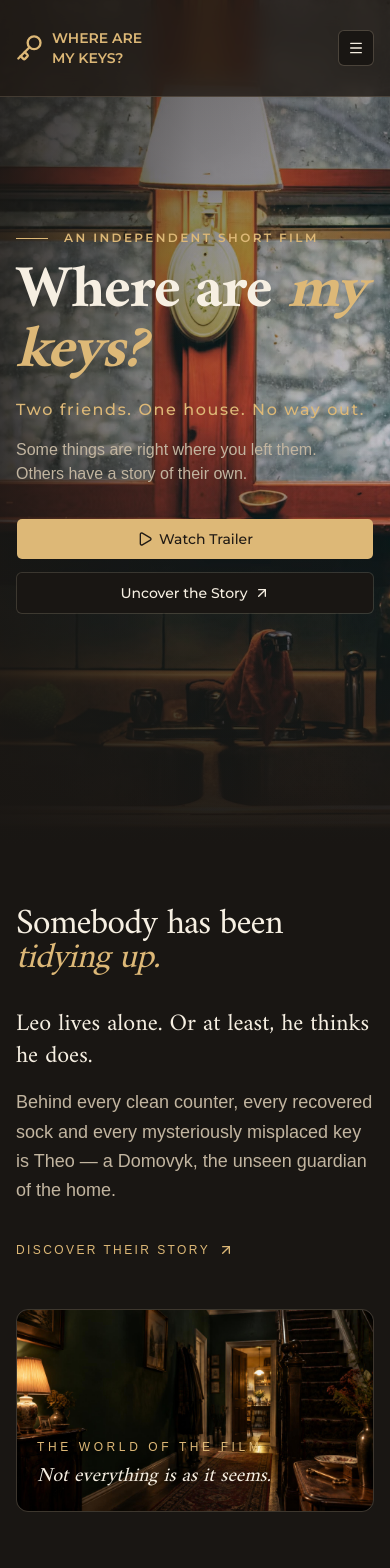
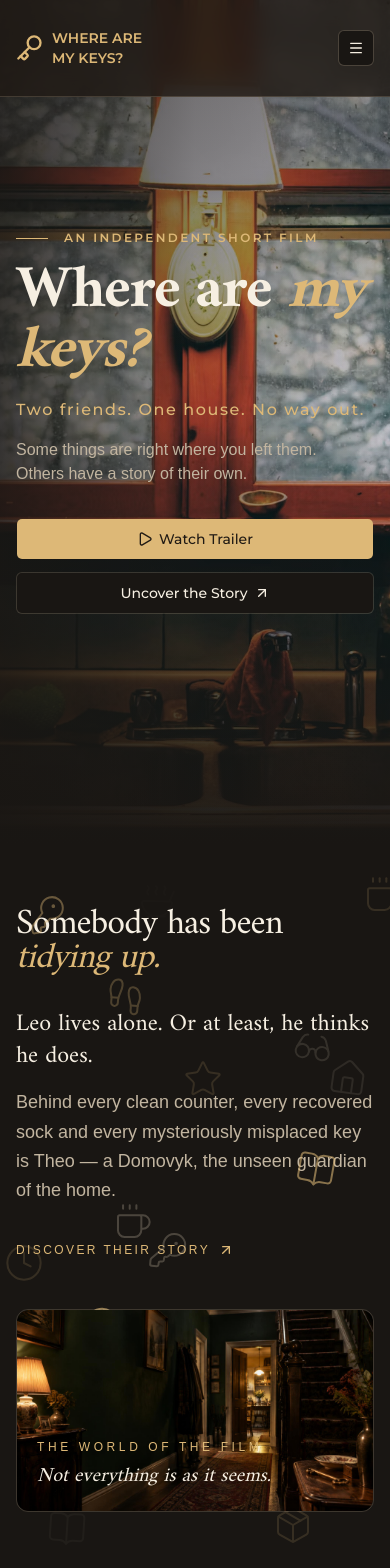
Before and after one commit to serjayd/Where-Are-My-Keys, a Next.js app in the folder web/: page / in a window 390 px wide. Shown: the top 1568 px of the page. Built offline with nearby package versions, Linux system fonts and the light colour scheme; a web font is replaced by a local one.

Commit message:
Home Page UI Update BG

```diff
--- a/web/package.json
+++ b/web/package.json
@@ -14,6 +14,7 @@
     "class-variance-authority": "^0.7.1",
     "cn": "^0.4.0",
     "lucide-react": "^1.54.0",
+    "motion": "^14.1.0",
     "next": "16.4.0",
     "radix-ui": "^1.7.0",
     "react": "19.3.0",
--- a/web/src/app/(routes)/house/page.tsx
+++ b/web/src/app/(routes)/house/page.tsx
@@ -1,10 +1,12 @@
 import Container from "@/components/shared/Container";
 import PageHeading from "@/components/shared/PageHeading";
+import GameWrapper from "@/pages/house/GameWrapper";
 
 export default function HousePage() {
   return (
     <Container className="pt-32 lg:pt-48 pb-16">
       <PageHeading title="Come in." titleHighlighted="Look closer." />
+      <GameWrapper />
     </Container>
   );
 }
--- a/web/src/app/(routes)/page.tsx
+++ b/web/src/app/(routes)/page.tsx
@@ -1,3 +1,4 @@
+import FloatingIconsBackground from "@/components/shared/FloatingIconsBackground";
 import BannerSection from "@/pages/home/BannerSection";
 import HeroSection from "@/pages/home/HeroSection";
 import StorySection from "@/pages/home/StorySection";
@@ -7,8 +8,11 @@ export default function HomePage() {
   return (
     <>
       <HeroSection />
-      <StorySection />
-      <TrailerSection />
+      <div className="relative">
+        <FloatingIconsBackground />
+        <StorySection />
+        <TrailerSection />
+      </div>
       <BannerSection />
     </>
   );
--- /dev/null
+++ b/web/src/components/shared/FloatingIconsBackground.tsx
@@ -0,0 +1,82 @@
+"use client";
+
+import { motion } from "motion/react";
+import {
+  KeyRound,
+  Ghost,
+  House,
+  BookOpen,
+  Soup,
+  Footprints,
+  Search,
+  Lamp,
+  Clock,
+  Heart,
+  Star,
+  Package,
+  Coffee,
+  Headphones,
+  Glasses,
+  type LucideIcon,
+} from "lucide-react";
+
+const icons: LucideIcon[] = [
+  KeyRound,
+  Ghost,
+  House,
+  BookOpen,
+  Soup,
+  Footprints,
+  Search,
+  Lamp,
+  Clock,
+  Heart,
+  Star,
+  Package,
+  Coffee,
+  Headphones,
+  Glasses,
+];
+
+const floatingIcons = icons.flatMap((Icon, i) =>
+  Array.from({ length: 2 }, (_, j) => ({
+    Icon,
+    id: `${i}-${j}`,
+    left: `${(i * 23 + j * 31 + 7) % 95}%`,
+    top: `${(i * 37.3 + j * 29 + 5) % 90}%`,
+    delay: (i * 0.8 + j * 2) % 10,
+    duration: 8 + ((i + j) % 6),
+    highlight: j === 0,
+  })),
+);
+
+export default function FloatingIconsBackground() {
+  return (
+    <div className="pointer-events-none absolute inset-0 overflow-hidden">
+      {floatingIcons.map(
+        ({ Icon, id, left, top, delay, duration, highlight }) => (
+          <motion.div
+            key={id}
+            className={`absolute ${
+              highlight ? "text-primary" : "text-muted-foreground"
+            }`}
+            style={{ left, top }}
+            animate={{
+              opacity: highlight ? [0.15, 0.7, 0.15] : [0, 0.3, 0],
+              y: [0, -20, 0],
+              rotate: [0, 10, -10, 0],
+            }}
+            transition={{
+              duration,
+              delay,
+              repeat: Infinity,
+              ease: "easeInOut",
+            }}
+          >
+            <Icon className={`size-10 lg:size-12`} strokeWidth={1.2} />
+          </motion.div>
+        ),
+      )}
+    </div>
+  );
+}
--- a/web/src/config/footer.data.ts
+++ b/web/src/config/footer.data.ts
@@ -12,8 +12,9 @@ export const FOOTER_DATA = [
     title: "Information",
     links: [
       { label: "Frequently Asked Questions", href: "/faq" },
-      { label: "Contact & Newsletter", href: "/contact" },
-      { label: "Meet the Developers", href: "/developers" },
+      { label: "Contact Us", href: "/contact" },
+      { label: "The House", href: "/house" },
+      { label: "Developers", href: "/developers" },
     ],
   },
 ];
--- a/web/src/pages/home/HeroSection.tsx
+++ b/web/src/pages/home/HeroSection.tsx
@@ -49,7 +49,7 @@ export default function HeroSection() {
             className="group px-8 py-5 font-mono hover:border-primary hover:bg-primary/5 hover:text-primary"
             asChild
           >
-            <Link href="#story">
+            <Link href="/story">
               Uncover the Story
               <ArrowUpRight className="transition-transform duration-300 group-hover:-translate-y-0.5 group-hover:translate-x-0.5" />
             </Link>
--- a/web/src/pages/home/StorySection.tsx
+++ b/web/src/pages/home/StorySection.tsx
@@ -1,24 +1,35 @@
+"use client";
+
 import Container from "@/components/shared/Container";
 import { ArrowUpRight } from "lucide-react";
 import Image from "next/image";
 import Link from "next/link";
+import { useState } from "react";
 
 export default function StorySection() {
+  const [isIconsShown, setIsIconsShown] = useState(false);
+
   return (
     <section className="py-16">
       <Container>
         <div className="flex flex-col lg:flex-row items-start lg:items-end justify-between gap-8">
-          <h2 className="font-serif text-4xl leading-[0.95] tracking-tight sm:text-5xl md:text-6xl lg:text-7xl">
+          <h2 className="font-serif cursor-default text-4xl leading-[0.95] tracking-tight sm:text-5xl md:text-6xl lg:text-7xl">
             Somebody has been
             <br />
-            <span className="italic text-primary">tidying up.</span>
+            <span
+              onMouseEnter={() => setIsIconsShown(true)}
+              onMouseLeave={() => setIsIconsShown(false)}
+              className="italic cursor-pointer text-primary"
+            >
+              tidying up.
+            </span>
           </h2>
           <div className="max-w-xl">
-            <h3 className="mb-4 font-serif text-2xl font-medium sm:text-3xl">
+            <h3 className="mb-4 font-serif text-2xl cursor-default font-medium sm:text-3xl">
               Leo lives alone. Or at least, he thinks he does.
             </h3>
 
-            <p className="mb-8 text-lg leading-relaxed text-muted-foreground">
+            <p className="mb-8 text-lg leading-relaxed cursor-default text-muted-foreground">
               Behind every clean counter, every recovered sock and every
               mysteriously misplaced key is Theo — a Domovyk, the unseen
               guardian of the home.
@@ -34,11 +45,16 @@ export default function StorySection() {
           </div>
         </div>
         <div className="group relative mt-12 overflow-hidden rounded-xl border border-warm-black/10 sm:mt-20">
-          <div className="relative aspect-video w-full sm:aspect-21/9">
+          <div
+            className={`relative aspect-video w-full sm:aspect-21/9 transition-all duration-700 ${
+              isIconsShown ? "opacity-10 scale-[1.02]" : "opacity-100 scale-100"
+            }`}
+          >
             <Image
               src="/story-banner.png"
+              fill
+              sizes="(max-width: 768px) 100vw, 50vw"
               alt="A glimpse into Leo's mysterious home"
-              fill
               className="object-cover object-center transition-transform duration-700 ease-out rounded-xl group-hover:scale-[1.03]"
               priority={false}
             />
--- a/web/src/pages/home/TrailerSection.tsx
+++ b/web/src/pages/home/TrailerSection.tsx
@@ -4,7 +4,7 @@ import { ArrowUpRight } from "lucide-react";
 
 export default function TrailerSection() {
   return (
-    <section className="py-16">
+    <section id="trailer" className="py-16">
       <Container>
         <div className="mb-6 flex items-center gap-3">
           <span className="h-px w-8 bg-primary" />
@@ -13,7 +13,7 @@ export default function TrailerSection() {
           </span>
         </div>
 
-        <div className="group relative overflow-hidden border border-cream/10 bg-black shadow-2xl shadow-black/30">
+        <div className="group opacity relative overflow-hidden border border-cream/10 bg-black shadow-2xl shadow-black/30">
           <div className="relative aspect-video w-full">
             <iframe
               className="absolute inset-0 h-full w-full"
--- /dev/null
+++ b/web/src/pages/house/GameBackground.tsx
@@ -0,0 +1,14 @@
+import Image from "next/image";
+
+export default function GameBackground() {
+  return (
+    <Image
+      src="/story-banner.png"
+      fill
+      sizes="100vw"
+      alt="A glimpse into Leo's mysterious home"
+      className="object-cover object-center"
+      priority={false}
+    />
+  );
+}
--- /dev/null
+++ b/web/src/pages/house/GameButton.tsx
@@ -0,0 +1,5 @@
+import { Button } from "@/components/ui/button";
+
+export default function GameButton() {
+  return <Button size="lg">Start the Search</Button>;
+}
--- /dev/null
+++ b/web/src/pages/house/GameConrols.tsx
@@ -0,0 +1,17 @@
+import GameButton from "./GameButton";
+
+export default function GameConrols() {
+  return (
+    <section>
+      <div className="flex items-center justify-between">
+        <div className="mb-6 flex items-center gap-3">
+          <span className="h-px w-8 bg-primary" />
+          <span className="text-xs uppercase tracking-[0.3em] text-primary">
+            The Hallway
+          </span>
+        </div>
+        <GameButton />
+      </div>
+    </section>
+  );
+}
--- /dev/null
+++ b/web/src/pages/house/GameWrapper.tsx
@@ -0,0 +1,15 @@
+"use client";
+
+import GameBackground from "./GameBackground";
+import GameConrols from "./GameConrols";
+
+export default function GameWrapper() {
+  return (
+    <div className="flex flex-col gap-6">
+      <GameConrols />
+      <section className="relative aspect-video w-full overflow-hidden rounded-xl">
+        <GameBackground />
+      </section>
+    </div>
+  );
+}
```
Also changed, not shown: 1 other file (tests, documents, lock files or other folders).
